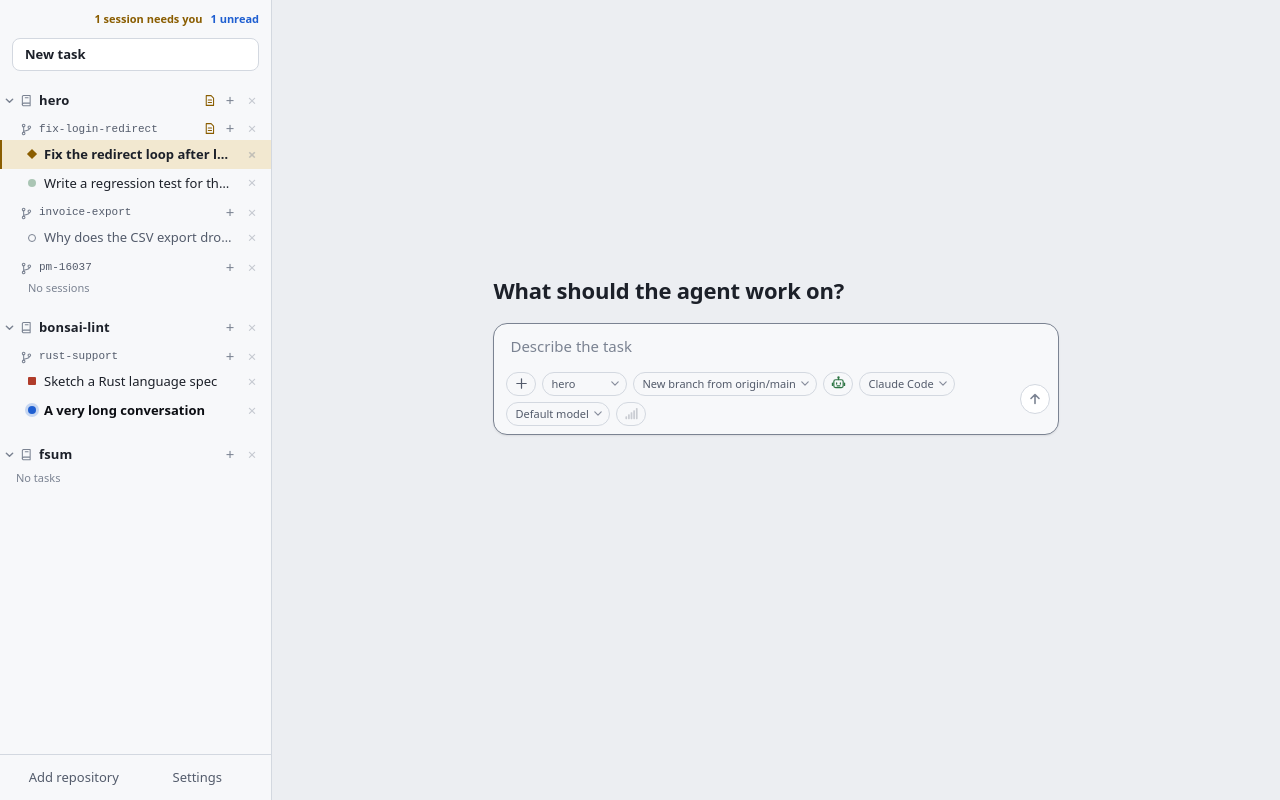
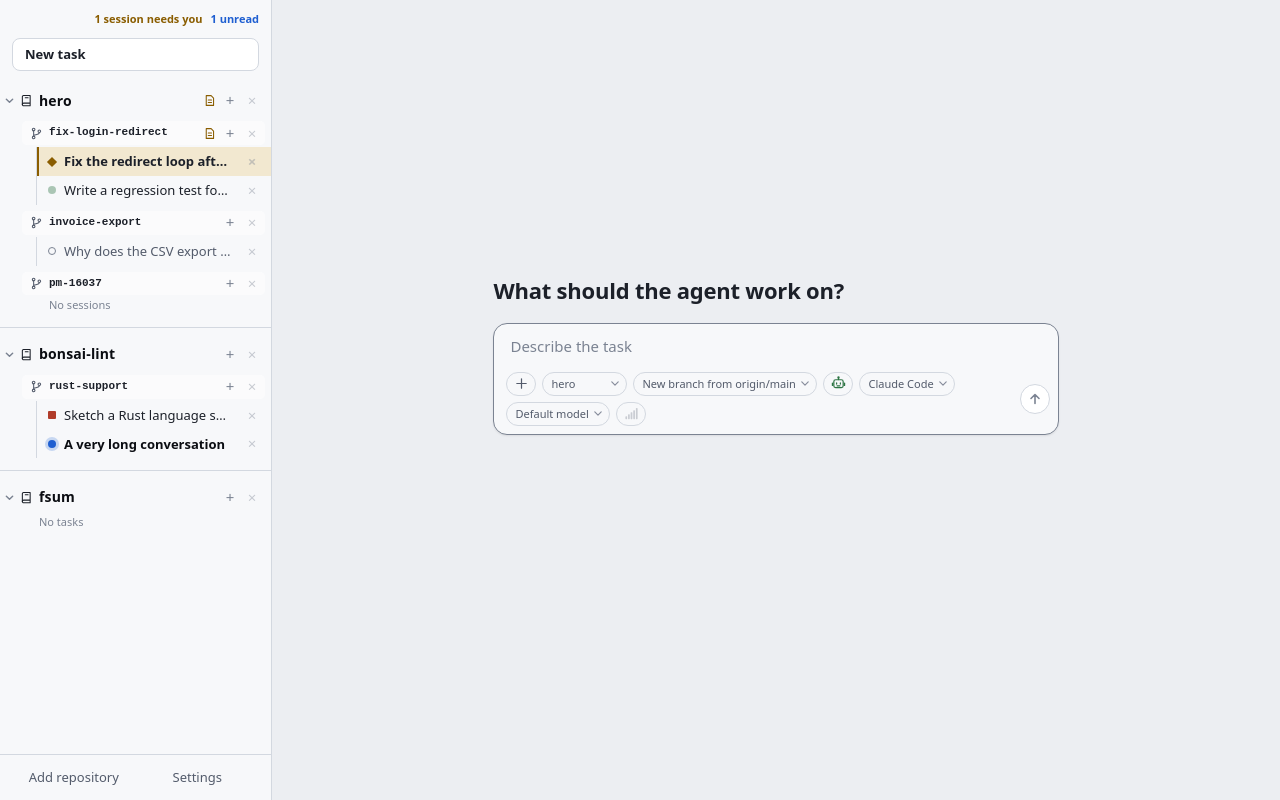
Before and after one commit to ryckakas/swarmed, a React (Vite) app in the folder ui/: page / in a window 1280 px wide. Built offline with nearby package versions, Linux system fonts and the light colour scheme; a web font is replaced by a local one.

Commit message:
feat: tell repositories, worktrees and sessions apart in the sidebar

```diff
--- a/ui/src/styles/app.css
+++ b/ui/src/styles/app.css
@@ -410,18 +410,27 @@ code {
     height: var(--titlebar-height);
 }
 
-/* Sidebar tree */
+/* Sidebar tree: three levels told apart at a glance. A repository is a section, with a rule
+   above it and the largest, brightest name. A worktree is a labelled band, set in from the
+   repository's name. Its sessions hang off a guide line that starts under the worktree's icon. */
 
 .project + .project {
-    margin-top: var(--space-4);
+    margin-top: var(--space-3);
+    padding-top: var(--space-3);
+    border-top: 1px solid var(--line);
 }
 
 .project-name {
     flex: 1;
     min-width: 0;
-    font-size: var(--text-sm);
+    color: var(--bright);
+    font-size: 0.875rem;
     font-weight: 700;
     letter-spacing: 0.01em;
+}
+
+.project-toggle .row-icon {
+    stroke: var(--text);
 }
 
 /* The repository's name folds its tasks away and brings them back. */
@@ -475,7 +484,22 @@ code {
 }
 
 .task {
-    margin-top: var(--space-1);
+    margin-top: 6px;
+}
+
+/* The worktree's band: marked off from the rows around it, and quieter than a repository. */
+.task > .row-head {
+    margin: 0 6px 0 22px;
+    border-radius: 5px;
+    background: color-mix(in srgb, var(--raised) 55%, transparent);
+}
+
+.task > .row-head .row-close {
+    margin-right: 2px;
+}
+
+.task > .row-head .row-icon {
+    stroke: var(--muted);
 }
 
 .row-head {
@@ -572,11 +596,11 @@ code {
     display: flex;
     align-items: center;
     gap: 6px;
-    padding: var(--space-1) var(--space-2) 2px calc(var(--space-4) + var(--space-1));
-    color: var(--muted);
+    padding: var(--space-1) var(--space-2);
+    color: var(--text);
     font-family: var(--font-mono);
     font-size: var(--text-xs);
-    font-weight: 500;
+    font-weight: 600;
     overflow: hidden;
     text-overflow: ellipsis;
     white-space: nowrap;
@@ -588,13 +612,19 @@ code {
 }
 
 .hint {
-    padding: 2px var(--space-4) 2px calc(var(--space-4) + var(--space-3));
+    padding: 2px var(--space-4) 2px 49px;
     color: var(--faint);
     font-size: var(--text-xs);
 }
 
 .project > .hint {
-    padding-left: var(--space-4);
+    padding-left: 39px;
+}
+
+/* The guide line a worktree's sessions hang off, under the worktree's icon. */
+.sessions {
+    margin: 2px 0 0 36px;
+    border-left: 1px solid var(--line);
 }
 
 /* A session's line: the row that opens it, and a close button that shows on approach. */
@@ -630,7 +660,7 @@ code {
     display: flex;
     align-items: center;
     gap: var(--space-2);
-    padding: 5px var(--space-2) 5px calc(var(--space-4) + var(--space-3) - 2px);
+    padding: 5px var(--space-2) 5px 9px;
     border: 0;
     background: none;
     color: inherit;
@@ -675,7 +705,7 @@ code {
 
 /* A session an agent started sits under its starter, one step in. */
 .sessions li[data-nested="true"] .session-row {
-    padding-left: calc(var(--space-4) + var(--space-3) + var(--space-4));
+    padding-left: calc(9px + var(--space-4));
 }
 
 /* A session an agent started, marked as hanging off another. */
```
